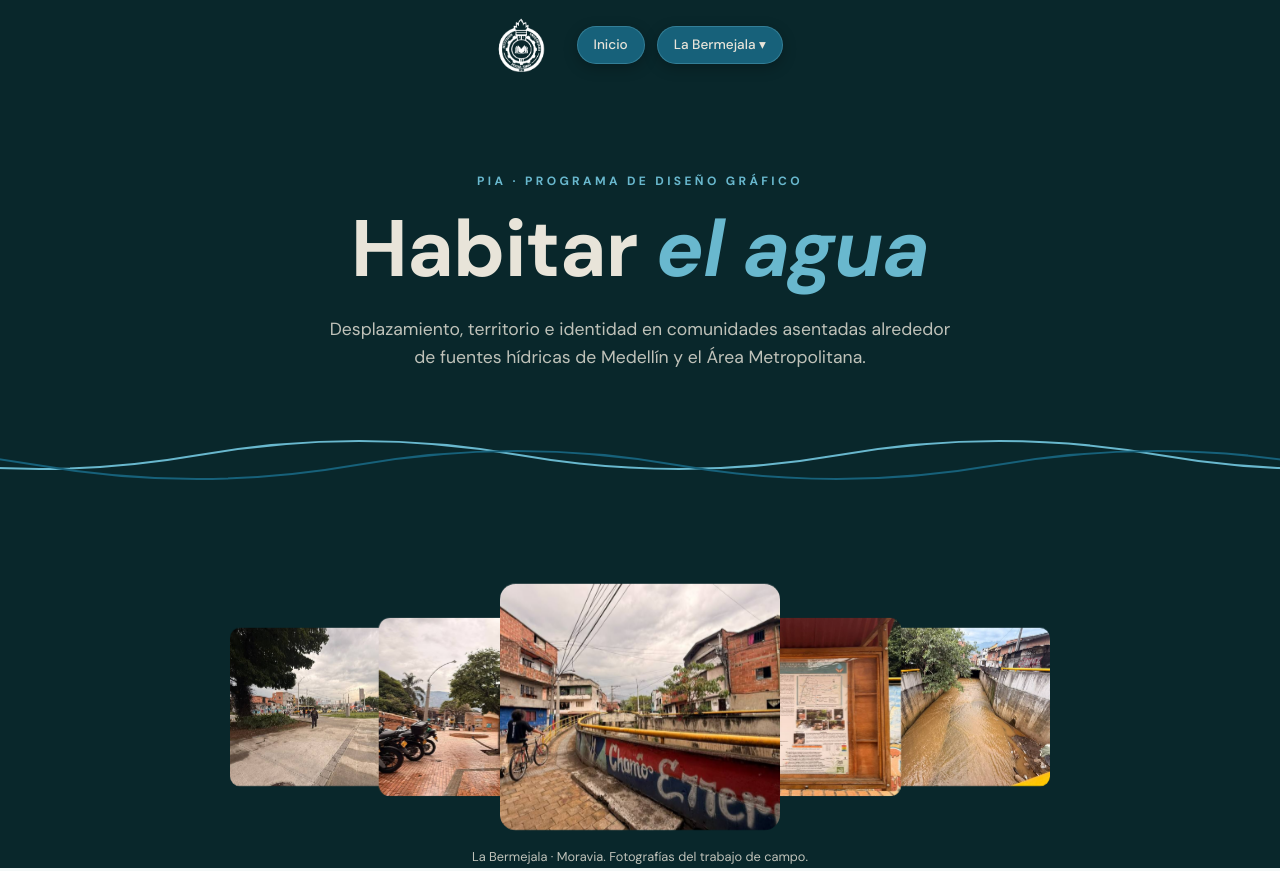
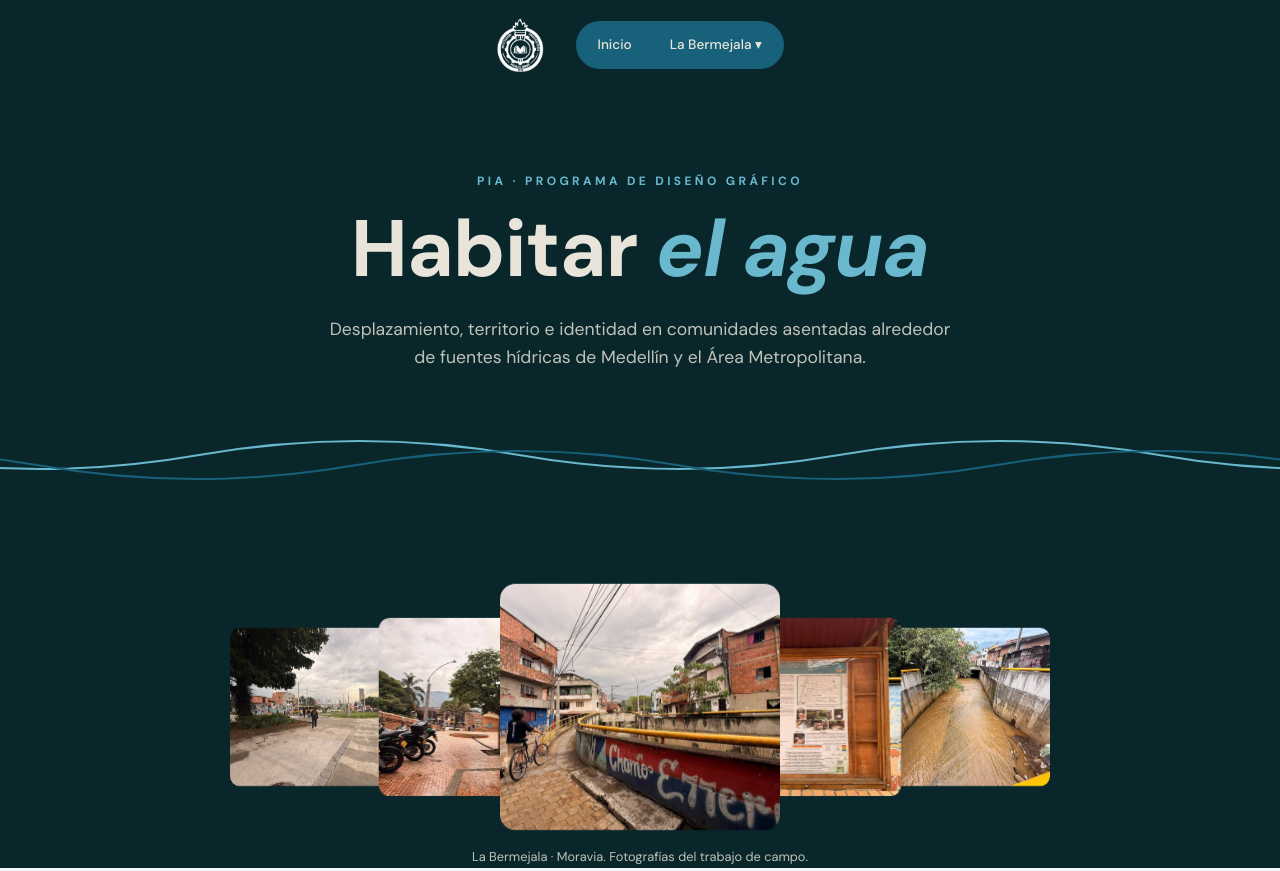
Before and after one commit to laurarodriguez370-wq/Habitar-El-Agua, a plain HTML site: page index.html in a window 1280 px wide. Shown: the top 871 px of the page. Drawn offline with Linux system fonts and the light colour scheme.

Commit message:
Menu: vuelve a la barra original (sin botones separados), a pedido de Laura

```diff
--- a/mejoras.css
+++ b/mejoras.css
@@ -16,37 +16,6 @@
   box-shadow: 0 6px 24px rgba(0, 0, 0, .25);
 }
 .cab.fija nav > a img { transition: height .3s ease; }
-
-/* 1b. Botones del menú separados, cada uno en su propia píldora, con animación */
-.menu {
-  gap: 12px;
-  padding: 0;
-  background: none;
-  border-radius: 0;
-}
-.menu > li {
-  animation: menu-entra .6s cubic-bezier(.2, .7, .2, 1) both;
-}
-.menu > li:nth-child(2) { animation-delay: .12s; }
-.menu > li:nth-child(3) { animation-delay: .24s; }
-.menu > li > a {
-  background: var(--azul, #17617a);
-  border: 1px solid rgba(105, 184, 206, .35);
-  box-shadow: 0 4px 14px rgba(0, 0, 0, .25);
-  transition: background-color .25s ease, color .25s ease, transform .25s ease,
-              box-shadow .25s ease, border-color .25s ease;
-}
-.menu > li > a:hover,
-.menu > li:focus-within > a {
-  transform: translateY(-3px);
-  border-color: var(--celeste, #69b8ce);
-  box-shadow: 0 10px 22px rgba(0, 0, 0, .35), 0 0 0 3px rgba(105, 184, 206, .18);
-}
-.menu > li > a:active { transform: translateY(-1px) scale(.97); }
-@keyframes menu-entra {
-  from { opacity: 0; transform: translateY(-14px); }
-  to   { opacity: 1; transform: none; }
-}
 
 /* 2. Aparición suave de las secciones al hacer scroll */
 .revela {
@@ -93,7 +62,5 @@ img { height: auto; }
 
 @media (prefers-reduced-motion: reduce) {
   .revela { opacity: 1; transform: none; transition: none; }
-  .cab, .arriba, .menu > li > a { transition: none; }
-  .menu > li { animation: none; }
-  .menu > li > a:hover, .menu > li:focus-within > a { transform: none; }
+  .cab, .arriba { transition: none; }
 }
```
